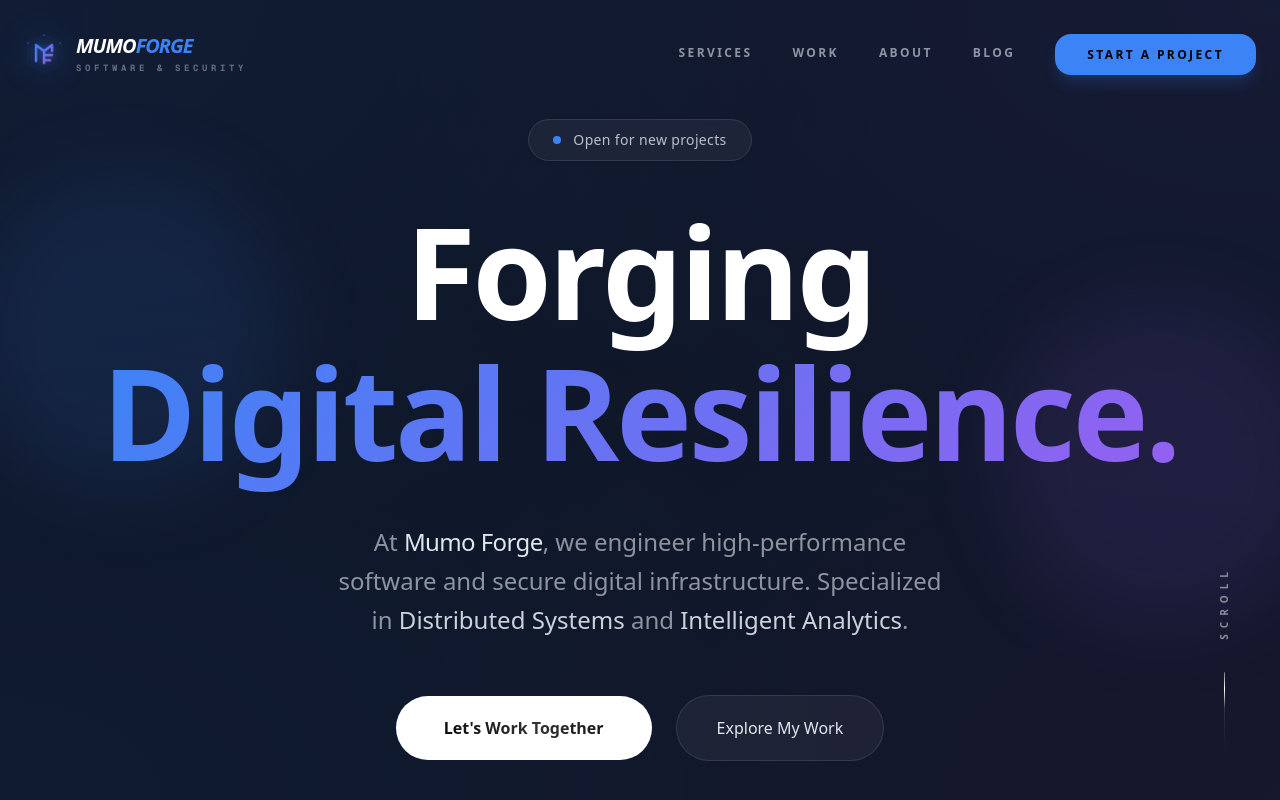
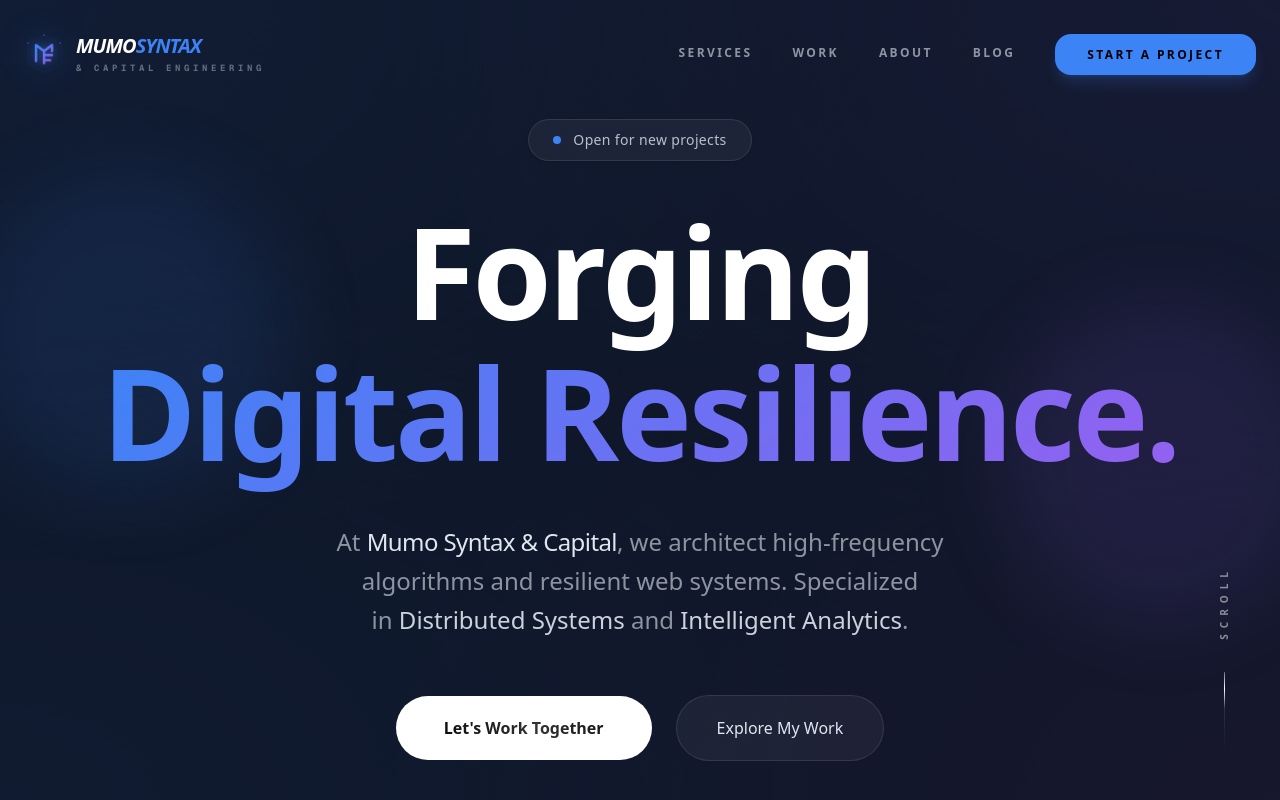
Before and after one commit to Evansgit254/evans-mumo-web-solutions, a Next.js app: page / in a window 1280 px wide. Shown: the top 800 px of the page. Built offline with nearby package versions, Linux system fonts and the light colour scheme.

Commit message:
Rebrand to Mumo Syntax & Capital

```diff
--- a/src/app/layout.tsx
+++ b/src/app/layout.tsx
@@ -16,21 +16,21 @@
 });
 
 export const metadata: Metadata = {
-  title: "Mumo Forge - Software & Security Engineering",
-  description: "Boutique software engineering and security studio specialized in robust backend systems and AI solutions.",
-  keywords: ["Mumo Forge", "Software Engineering", "Security Engineering", "Data Science", "Evans Mumo"],
+  title: "Mumo Syntax & Capital | Engineering & Algorithmic Trading",
+  description: "Specialized engineering studio focusing on high-frequency algorithms, resilient web systems, and data-driven solutions.",
+  keywords: ["Mumo Syntax & Capital", "Quantitative Engineering", "Algorithmic Trading", "Full-Stack Development", "Evans Mumo"],
   openGraph: {
-    title: "Mumo Forge - Software & Security Engineering",
-    description: "Forging secure, efficient, and intelligent digital systems.",
-    url: "https://mumoforge.com",
-    siteName: "Mumo Forge Portfolio",
+    title: "Mumo Syntax & Capital",
+    description: "Architecting high-performance algorithms and resilient web solutions.",
+    url: "https://mumosyntaxcapital.com",
+    siteName: "Mumo Syntax & Capital Portfolio",
     locale: "en_US",
     type: "website",
   },
   twitter: {
     card: "summary_large_image",
-    title: "Mumo Forge - Software & Security Engineering",
-    description: "Forging secure, efficient, and intelligent digital systems.",
+    title: "Mumo Syntax & Capital",
+    description: "Architecting high-performance algorithms and resilient web solutions.",
     creator: "@EvansMumo",
   },
 };
--- a/src/app/page.tsx
+++ b/src/app/page.tsx
@@ -130,7 +130,7 @@
                 <div className="absolute inset-0 bg-gradient-to-t from-background via-background/40 to-transparent opacity-90"></div>
 
                 <div className="absolute inset-x-0 bottom-0 p-10 md:p-12">
-                  <h4 className="text-3xl font-black mb-2 tracking-tight text-foreground italic uppercase">Mumo<span className="text-accent-primary">Forge</span></h4>
+                  <h4 className="text-3xl font-black mb-2 tracking-tight text-foreground italic uppercase">Mumo<span className="text-accent-primary">Syntax&Capital</span></h4>
                   <p className="text-accent-primary text-sm font-medium flex items-center gap-3 uppercase tracking-widest">
                     <span className="w-8 h-[2px] bg-accent-primary rounded-full"></span>
                     Principal Engineer
@@ -159,7 +159,7 @@
 
               <div className="space-y-6 text-foreground/50 text-xl font-light leading-relaxed">
                 <p>
-                  <strong className="text-foreground tracking-tight font-medium">Mumo Forge</strong> is an elite software engineering and security studio led by <strong className="text-foreground tracking-tight font-medium">Evans Mumo</strong>.
+                  <strong className="text-foreground tracking-tight font-medium">Mumo Syntax & Capital</strong> is an elite quantitative engineering and full-stack studio led by <strong className="text-foreground tracking-tight font-medium">Evans Mumo</strong>.
                 </p>
                 <p>
                   With a foundation in <strong className="text-foreground tracking-tight">Telecommunications Engineering</strong> and advanced <strong className="text-foreground tracking-tight">Data Science</strong>, we bridge the gap between rigorous infrastructure and powerful digital experiences.
--- a/src/components/Footer.tsx
+++ b/src/components/Footer.tsx
@@ -21,7 +21,7 @@
                 </nav>
                 <div className="text-center text-foreground/50 text-xs border-t border-white/5 pt-8 w-full max-w-2xl font-medium">
                     <div className="flex flex-col md:flex-row justify-between items-center gap-4">
-                        <p>&copy; {new Date().getFullYear()} Mumo Forge.</p>
+                        <p>&copy; {new Date().getFullYear()} Mumo Syntax & Capital.</p>
                         <h4 className="text-2xl font-black tracking-tighter text-white mb-4 uppercase italic">MUMO<span className="text-accent-primary">FORGE</span></h4>
                         <p className="text-foreground/40 text-xs font-mono tracking-widest leading-relaxed uppercase">Software & Security Engineering</p>
                     </div>
--- a/src/components/Hero.tsx
+++ b/src/components/Hero.tsx
@@ -78,7 +78,7 @@
                 </h1>
 
                 <p className="text-lg md:text-2xl text-foreground/60 mb-14 max-w-2xl mx-auto font-light leading-relaxed text-balance">
-                    At <span className="text-foreground tracking-tight font-medium">Mumo Forge</span>, we engineer high-performance software and secure digital infrastructure.
+                    At <span className="text-foreground tracking-tight font-medium">Mumo Syntax & Capital</span>, we architect high-frequency algorithms and resilient web systems.
                     Specialized in <span className="text-foreground/90 font-medium">Distributed Systems</span> and <span className="text-foreground/90 font-medium">Intelligent Analytics</span>.
                 </p>
 
--- a/src/components/Logo.tsx
+++ b/src/components/Logo.tsx
@@ -49,10 +49,10 @@
 
             <div className="flex flex-col leading-none">
                 <span className="text-xl font-black tracking-tighter text-white uppercase italic">
-                    MUMO<span className="text-accent-primary">FORGE</span>
+                    MUMO<span className="text-accent-primary">SYNTAX</span>
                 </span>
                 <span className="text-[9px] tracking-[0.4em] font-mono text-foreground/40 font-bold uppercase mt-1">
-                    Software & Security
+                    & CAPITAL ENGINEERING
                 </span>
             </div>
         </div>
```
